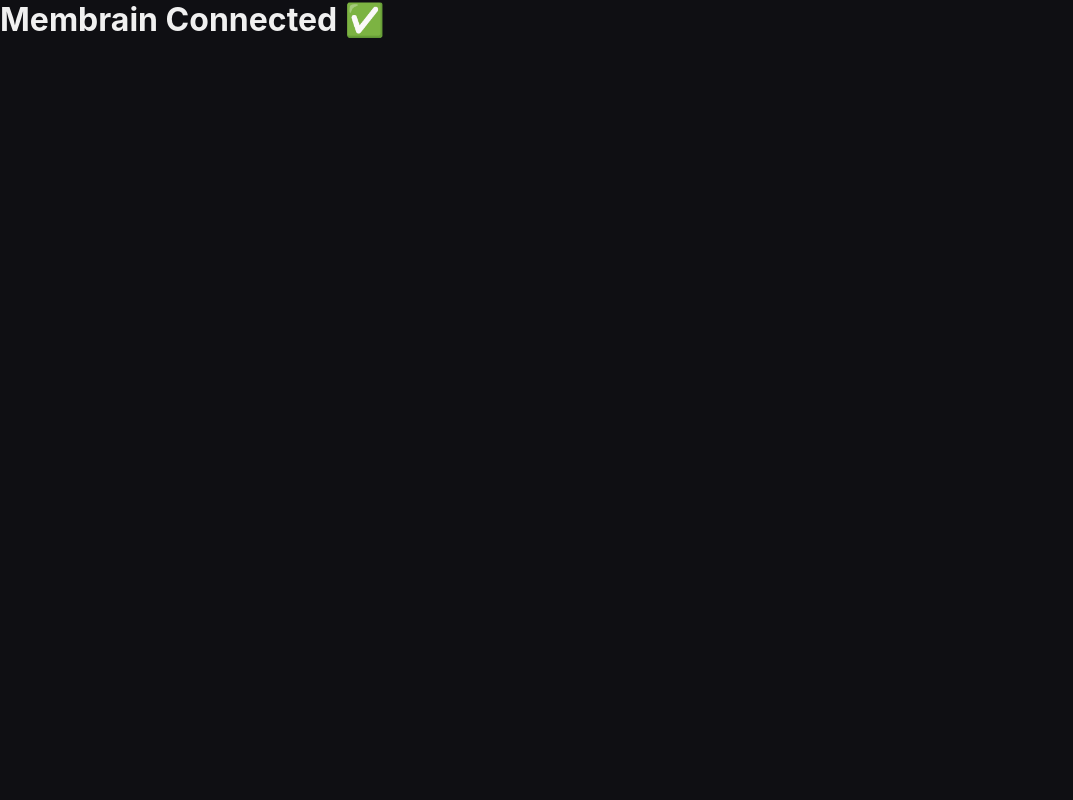
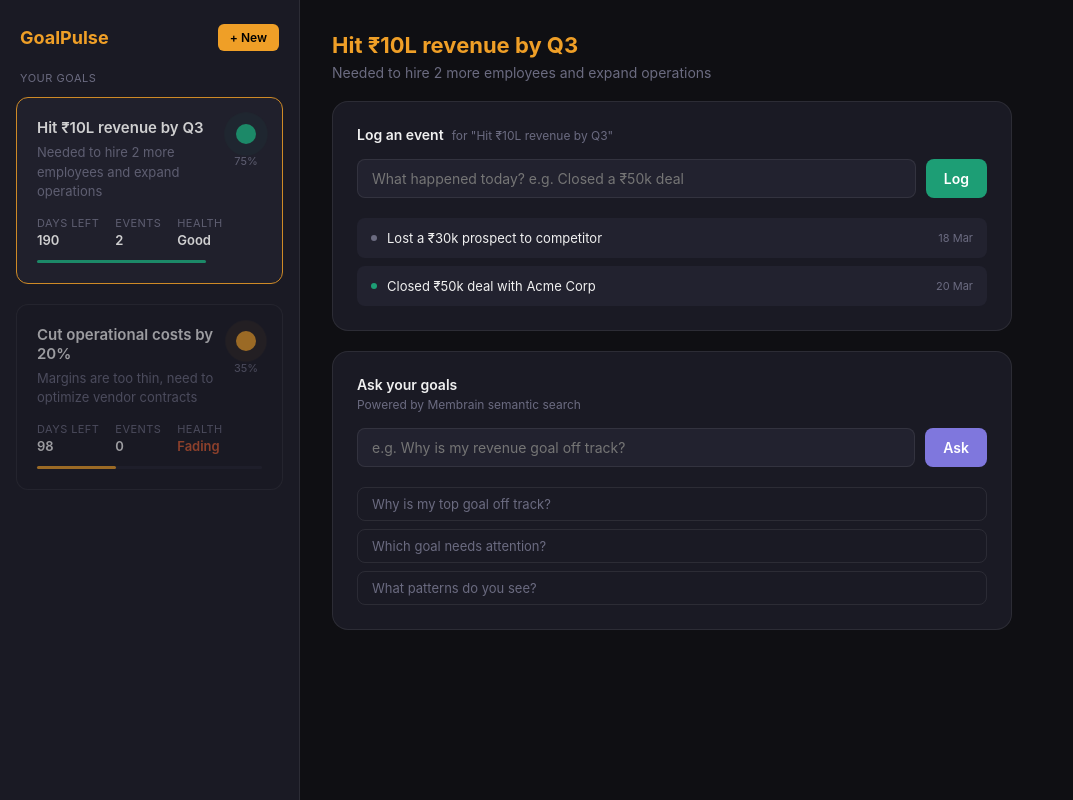
Before and after one commit to madhanmatthew/MEMbrain-Hackathon, a React (Vite) app: page / in a window 1280 px wide. Shown: the whole page, without its empty margins (0-1073 px from the left). Built offline with nearby package versions, Linux system fonts and the light colour scheme; no server answers.

Commit message:
working dashboard

```diff
--- a/src/App.jsx
+++ b/src/App.jsx
@@ -1,30 +1,6 @@
-import { useEffect } from "react";
-import { storeMemory, getMemoryJob } from "./api/membrain";
+import './index.css'
+import Dashboard from './pages/Dashboard'
 
-function App() {
-  useEffect(() => {
-    async function test() {
-      const res = await storeMemory({
-        content: "Increase monthly profit",
-        metadata: {
-          type: "goal",
-          reasoning: "To grow business",
-        },
-      });
-
-      console.log("STORE:", res);
-
-      // 🔥 WAIT a bit (important)
-      setTimeout(async () => {
-        const jobResult = await getMemoryJob(res.job_id);
-        console.log("FINAL RESULT:", jobResult);
-      }, 2000);
-    }
-
-    test();
-  }, []);
-
-  return <h1>Membrain Connected ✅</h1>;
+export default function App() {
+  return <Dashboard />
 }
-
-export default App;
--- a/src/components/EventLog.jsx
+++ b/src/components/EventLog.jsx
@@ -1,22 +1,35 @@
 import { useState } from 'react'
-
+import { storeMemory, waitForJob } from '../api/membrain'
 export default function EventLog({ goal, onEventAdded }) {
   const [text, setText] = useState('')
   const [loading, setLoading] = useState(false)
 
   const handleLog = async () => {
-    if (!text.trim()) return
-    setLoading(true)
-    await new Promise(r => setTimeout(r, 500))
+  if (!text.trim()) return
+  setLoading(true)
+  try {
+    const res = await storeMemory({
+      content: text,
+      metadata: {
+        type: 'event',
+        goalId: goal.id,
+        goalName: goal.name,
+        date: new Date().toISOString()
+      }
+    })
+    if (res.job_id) await waitForJob(res.job_id)
     onEventAdded(goal.id, {
-      id: Date.now(),
+      id: res.memory_id ?? Date.now(),
       text,
       date: new Date().toLocaleDateString(),
-      sentiment: text.length > 30 ? 'positive' : 'neutral'
+      sentiment: 'positive'
     })
     setText('')
-    setLoading(false)
+  } catch (err) {
+    console.error('Failed to log event:', err)
   }
+  setLoading(false)
+}
 
   return (
     <div style={{
--- a/src/components/GoalForm.jsx
+++ b/src/components/GoalForm.jsx
@@ -1,4 +1,5 @@
-import { useState } from 'react'
+
+import { storeMemory, waitForJob } from '../api/membrain'
 
 export default function GoalForm({ onGoalCreated }) {
   const [name, setName] = useState('')
@@ -7,21 +8,27 @@
   const [loading, setLoading] = useState(false)
 
   const handleSubmit = async () => {
-    if (!name || !why) return
-    setLoading(true)
-    await new Promise(r => setTimeout(r, 600))
+  if (!name || !why) return
+  setLoading(true)
+  try {
+    const res = await storeMemory({
+      content: `Goal: ${name}. Reason: ${why}`,
+      metadata: { type: 'goal', name, target, why, createdAt: new Date().toISOString() }
+    })
+    if (res.job_id) await waitForJob(res.job_id)
     onGoalCreated({
-      id: Date.now(),
-      name,
-      target,
-      why,
-      health: Math.random() * 0.5 + 0.5,
+      id: res.memory_id ?? Date.now(),
+      name, target, why,
+      health: 1.0,
       createdAt: new Date().toISOString(),
       events: []
     })
     setName(''); setTarget(''); setWhy('')
-    setLoading(false)
+  } catch (err) {
+    console.error('Failed to save goal:', err)
   }
+  setLoading(false)
+}
 
   return (
     <div style={{
--- a/src/components/InsightPanel.jsx
+++ b/src/components/InsightPanel.jsx
@@ -1,4 +1,5 @@
 import { useState } from 'react'
+import { searchMemories } from '../api/membrain'
 
 export default function InsightPanel({ goals }) {
   const [query, setQuery] = useState('')
@@ -10,16 +11,20 @@
     if (!query.trim()) return
     setLoading(true)
     setSearched(true)
-    await new Promise(r => setTimeout(r, 800))
-
-    const mockInsights = goals.map(g => ({
-      goalName: g.name,
-      insight: `Based on your events, this goal is ${g.health > 0.6 ? 'on track' : 'needs attention'}. ${g.events?.length ?? 0} events logged.`,
-      score: (g.health * 100).toFixed(0),
-      health: g.health
-    })).sort((a, b) => b.score - a.score)
-
-    setResults(mockInsights.slice(0, 3))
+    try {
+      const data = await searchMemories(query)
+      const memories = data.results ?? data.memories ?? []
+      const mapped = memories.slice(0, 3).map(m => ({
+        goalName: m.metadata?.name ?? m.metadata?.goalName ?? m.metadata?.type ?? 'Related memory',
+        insight: m.content ?? m.text ?? m.metadata?.why ?? 'No content available',
+        score: m.score ? (m.score * 100).toFixed(0) : null,
+        health: m.score ?? 0.7
+      }))
+      setResults(mapped)
+    } catch (err) {
+      console.error('Search failed:', err)
+      setResults([])
+    }
     setLoading(false)
   }
 
@@ -94,7 +99,10 @@
           borderLeft: '3px solid var(--purple)'
         }}>
           <div style={{ display: 'flex', justifyContent: 'space-between', marginBottom: '6px' }}>
-            <p style={{ fontSize: '13px', fontWeight: '600', color: 'var(--text)' }}>{r.goalName}</p>
+            <p style={{ fontSize: '13px', fontWeight: '600', color: 'var(--text)' }}>
+              {r.goalName}
+            </p>
+            {r.score && (
               <span style={{
                 fontSize: '11px',
                 background: 'var(--bg2)',
@@ -105,8 +113,11 @@
               }}>
                 {r.score}% match
               </span>
+            )}
           </div>
-          <p style={{ fontSize: '13px', color: 'var(--muted)', lineHeight: '1.5' }}>{r.insight}</p>
+          <p style={{ fontSize: '13px', color: 'var(--muted)', lineHeight: '1.5' }}>
+            {r.insight}
+          </p>
         </div>
       ))}
 
@@ -115,7 +126,7 @@
           {['Why is my top goal off track?', 'Which goal needs attention?', 'What patterns do you see?'].map(q => (
             <button
               key={q}
-              onClick={() => { setQuery(q); }}
+              onClick={() => setQuery(q)}
               style={{
                 background: 'transparent',
                 border: '1px solid var(--border)',
```
Also changed, not shown: 1 other file (tests, documents, lock files or other folders). Lines whose indentation alone changed are shown as unchanged.
